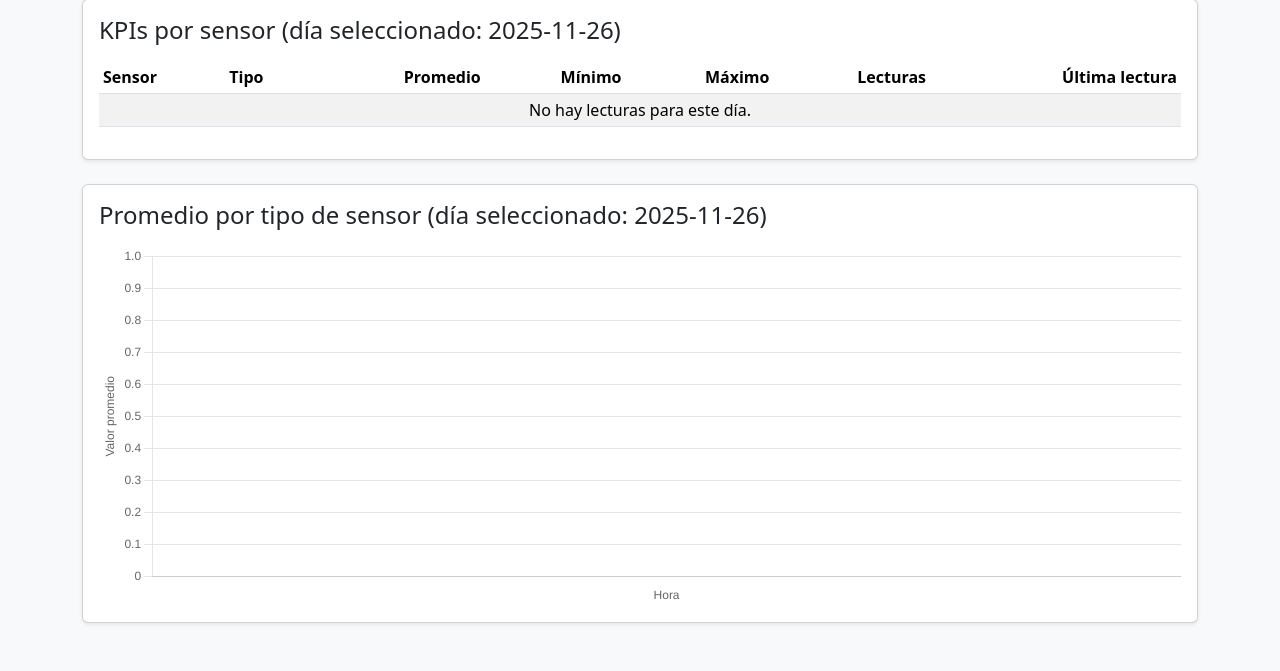
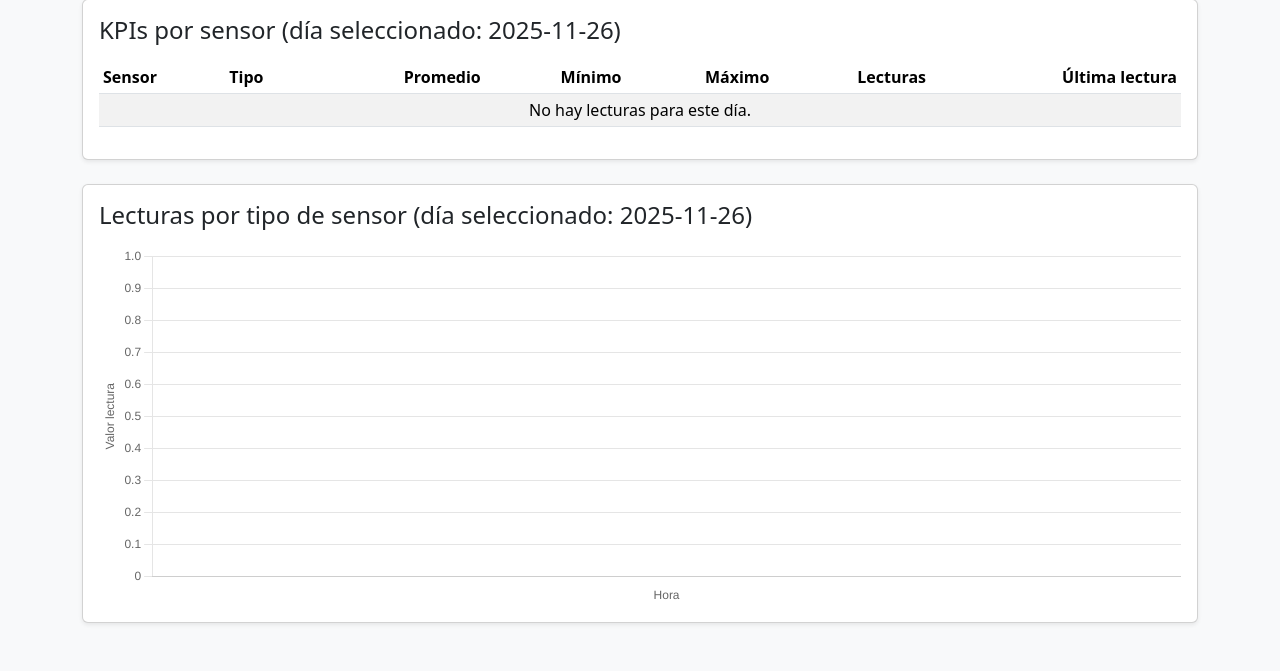
Before and after one commit to AndreTMV/IOT, a Django app: page /sensores/dashboard/sensores/ in a window 1280 px wide. Shown: the part 329-1000 px from the top of the page. Run offline with Django 5.2, Linux system fonts and the light colour scheme; data that the repository does not hold is empty.

Commit message:
Changed labels of graphs

```diff
--- a/sensores/templates/sensores/dashboard.html
+++ b/sensores/templates/sensores/dashboard.html
@@ -118,7 +118,7 @@
       <div class="card mb-4 shadow-sm">
         <div class="card-body">
           <h4 class="card-title mb-3">
-            Promedio por tipo de sensor (día seleccionado: {{ selected_date }})
+            Lecturas por tipo de sensor (día seleccionado: {{ selected_date }})
           </h4>
           <canvas id="seriesChart" height="100"></canvas>
         </div>
@@ -161,7 +161,7 @@
           interaction: { mode: "index", intersect: false },
           scales: {
             x: { title: { display: true, text: "Hora" } },
-            y: { title: { display: true, text: "Valor promedio" } },
+            y: { title: { display: true, text: "Valor lectura" } },
           },
         },
       });
```
